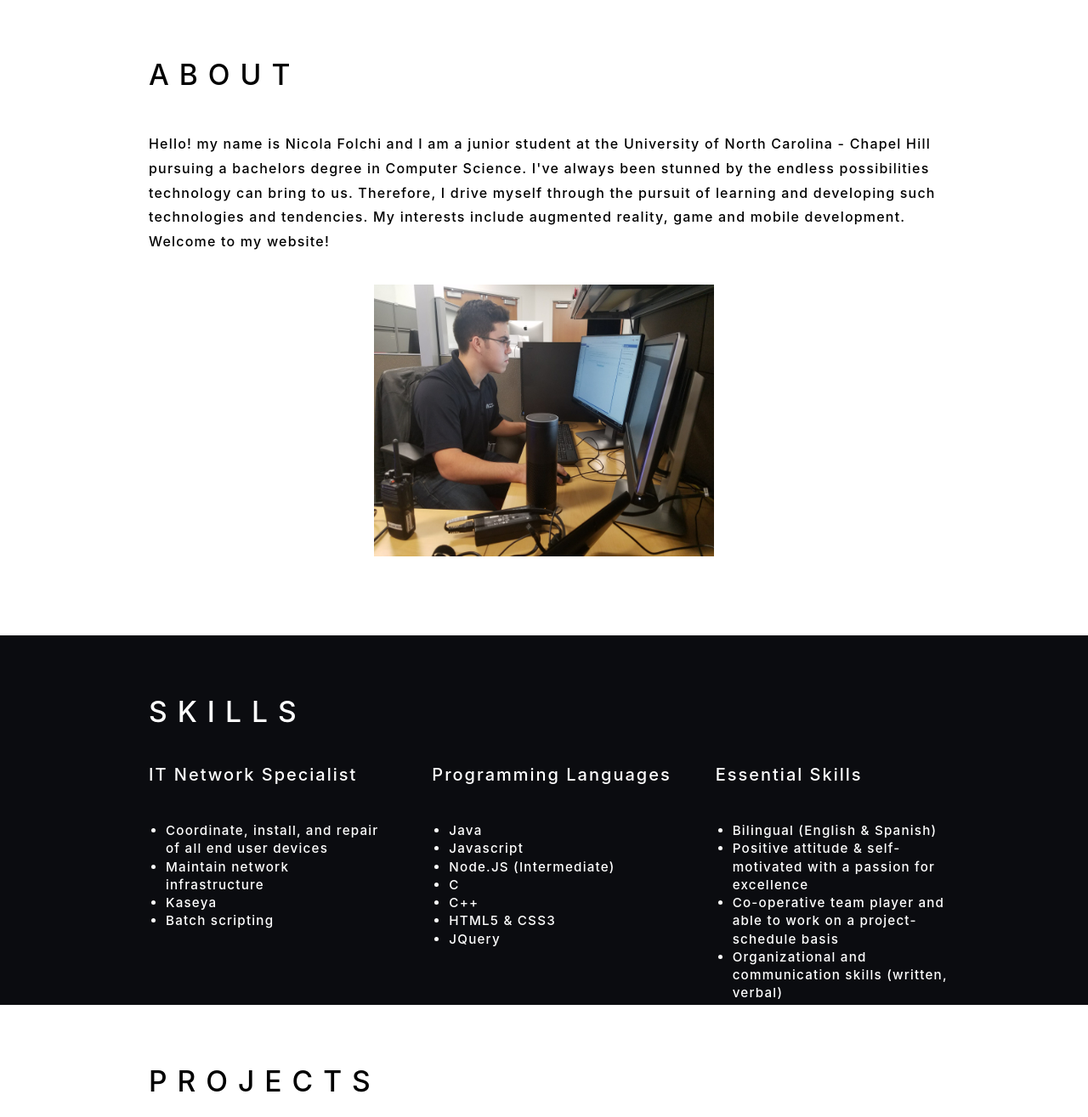
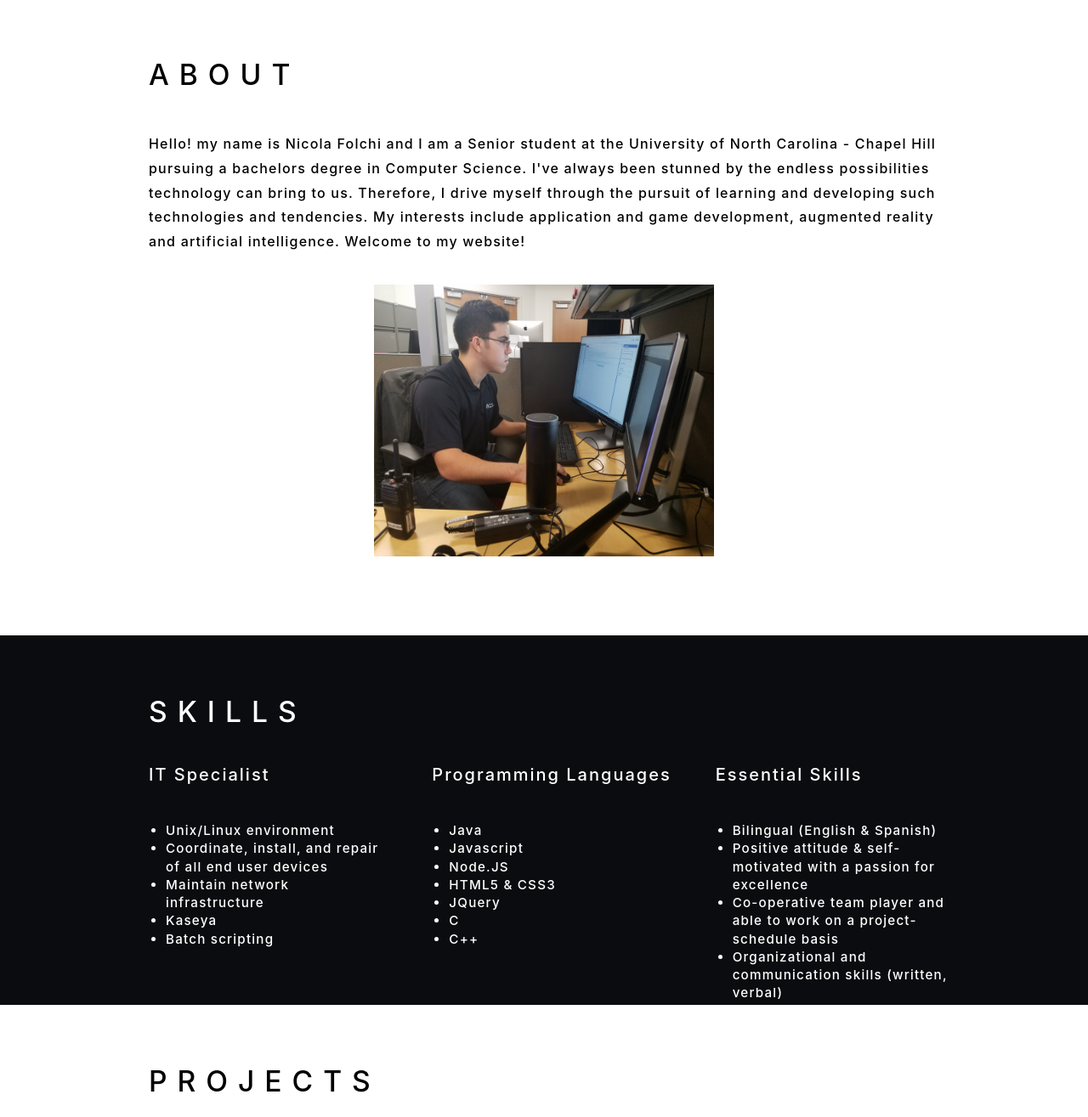
Before and after one commit to NicolaFolchi/Website-Portfolio, a website: page index.html in a window 1280 px wide. Shown: the part 822-2137 px from the top of the page at 85% size. Drawn offline with nearby package versions, Linux system fonts and the light colour scheme.

Commit message:
reworded about me and skills section

```diff
--- a/index.html
+++ b/index.html
@@ -71,9 +71,9 @@
 					</header>
 					<div id="about_section">
 						<p>
-						Hello! my name is Nicola Folchi and I am a junior student at the University of North Carolina - Chapel Hill pursuing a bachelors degree in Computer Science.
+						Hello! my name is Nicola Folchi and I am a Senior student at the University of North Carolina - Chapel Hill pursuing a bachelors degree in Computer Science.
 							I've always been stunned by the endless possibilities technology can bring to us. Therefore, I drive myself through the pursuit of learning and developing such technologies and tendencies.
-							My interests include augmented reality, game and mobile development. Welcome to my website!
+							My interests include application and game development, augmented reality and artificial intelligence. Welcome to my website!
 						</p>
 						<div class="row justify-content-center">
 								<img id="my_picture" src="images/Nico.jpg" style="width:25rem;height:20rem;">
@@ -89,8 +89,9 @@
 					<div class="row justify-content-center" id="skills_section" style="align:center;">
 
 						<div class="col-lg-4">
-							<h4 id="skills_subtitle">IT Network Specialist</h4>
+							<h4 id="skills_subtitle">IT Specialist</h4>
 							<ul style="list-style-type:disc;padding-left:2.5rem;padding-bottom:2.5rem">
+								<li>Unix/Linux environment</li>
 								<li>Coordinate, install, and repair of all end user devices</li>
 								<li>Maintain network infrastructure</li>
 								<li>Kaseya</li>
@@ -102,11 +103,11 @@
 							<ul style="list-style-type:disc;padding-left:2.5rem;padding-bottom:2.5rem">
 								<li>Java</li>
 								<li>Javascript</li>
-								<li>Node.JS (Intermediate)</li>
+								<li>Node.JS</li>
+								<li>HTML5 & CSS3</li>
+								<li>JQuery</li>
 								<li>C</li>
 								<li>C++</li>
-								<li>HTML5 & CSS3</li>
-								<li>JQuery</li>
 							</ul>
 						</div>
 						<div class="col-lg-4">
```
